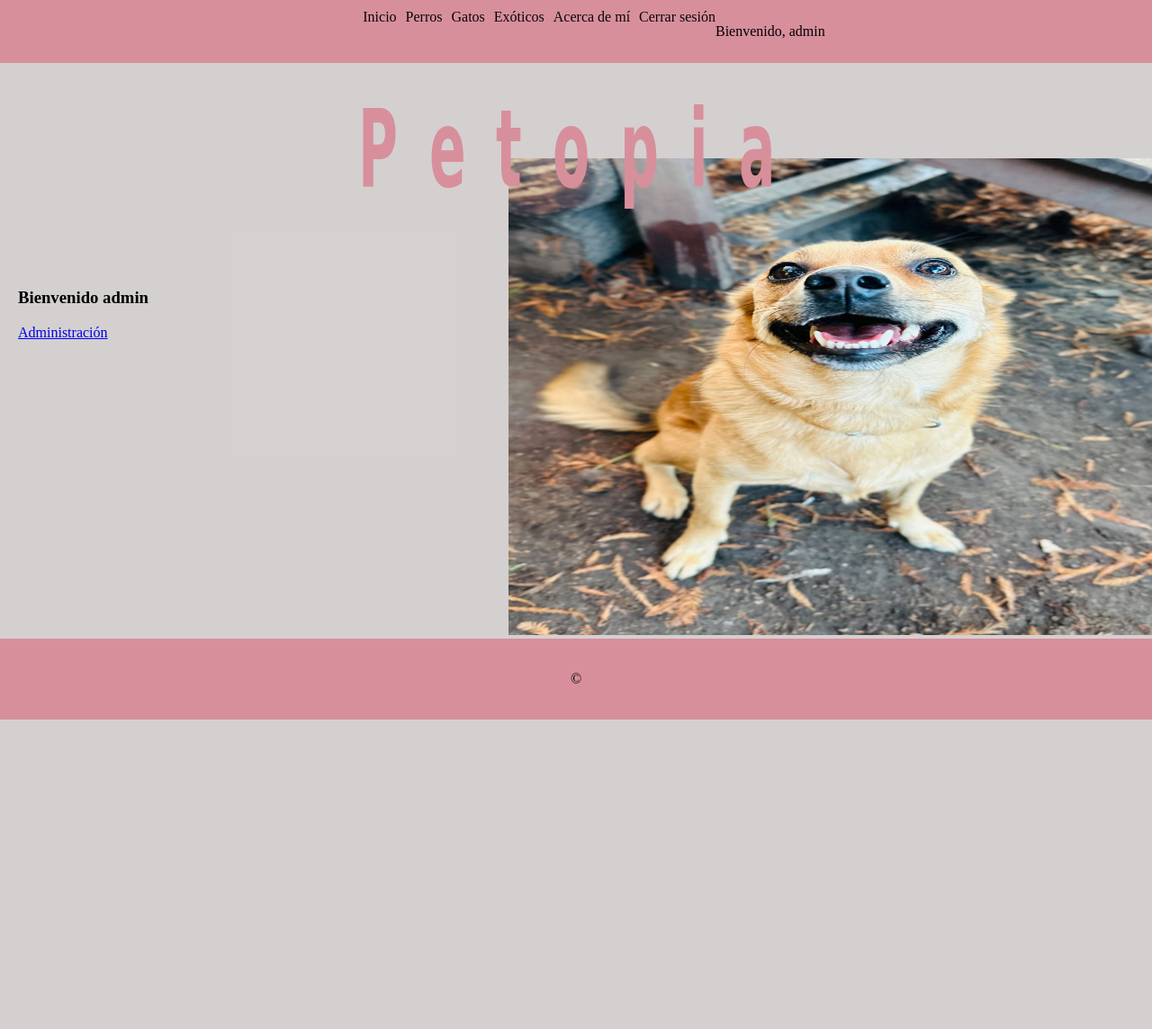
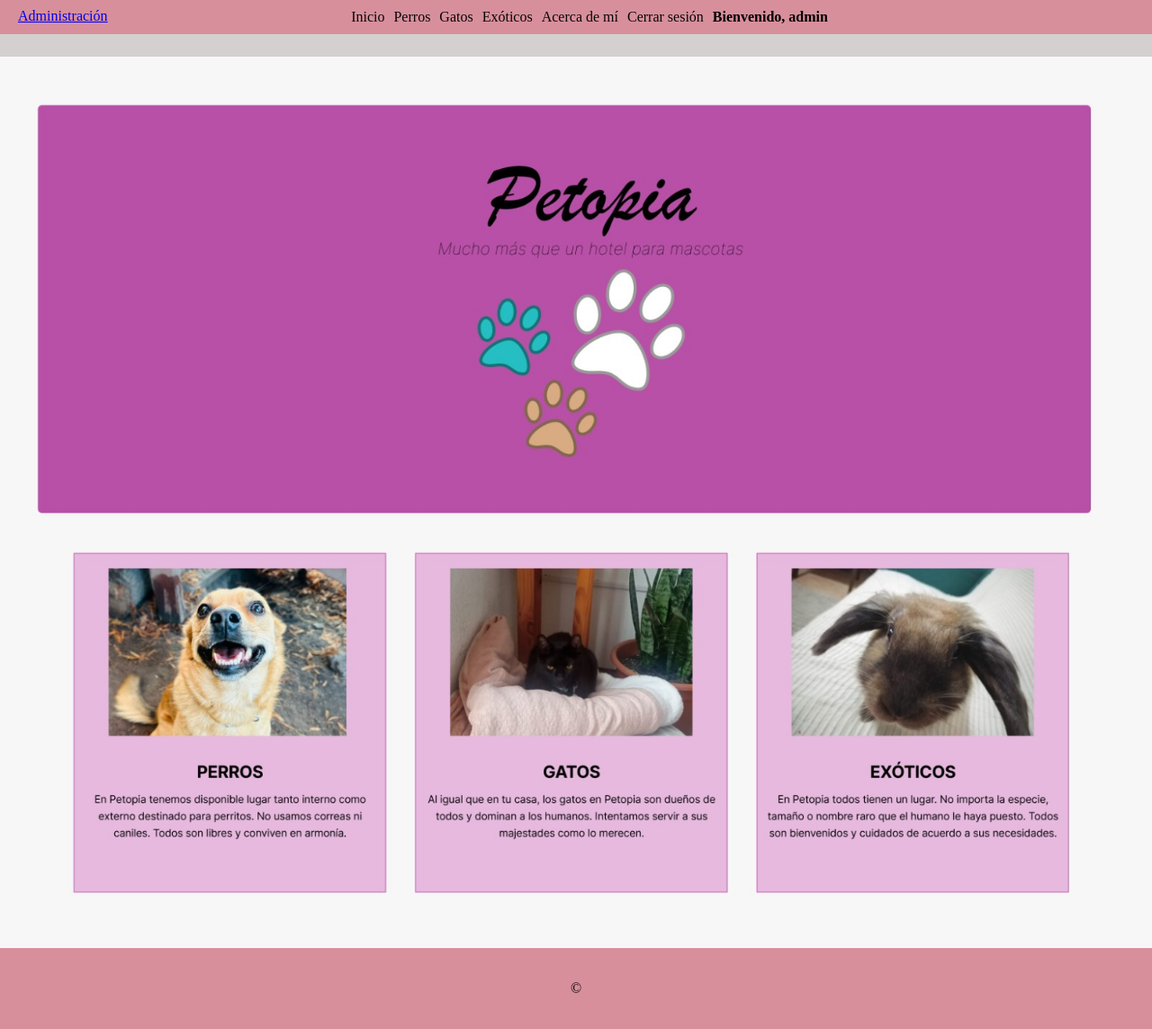
Before and after one commit to GomezSanti/3entrega, a Django app: page / in a window 1280 px wide; the page is wider, and only the part inside the window is pictured. Shown: that part at 90% size. Before the commit the page ends 800 px from the top of that part, so only its background shows below. Run offline with Django 4.2, Linux system fonts and the light colour scheme; a user stored in the database is signed in.

Commit message:
ajuste imagen index, corregire botones()

```diff
--- a/project/config/apps/home/templates/home/base.html
+++ b/project/config/apps/home/templates/home/base.html
@@ -15,6 +15,7 @@
         .navbar {
             background-color: #d88f9c;
             padding: 10px;
+            margin-bottom: -185px;
         }
 
         .navbar ul {
@@ -28,16 +29,16 @@
             margin-right: 10px;
         }
 
-        .image-container {
-            margin-top: -500px;
-            margin-left: 565px
-        }
 
         .navbar a {
             text-decoration: none;
             color: #080707;
         }
 
+        .image-container {
+            text-align: center;
+            margin-bottom: 100px;
+        }
         .hotel-title {
             text-align: center;
             font-family: 'Impact', sans-serif;
@@ -133,8 +134,8 @@
                 <li><a href="{% url 'home:agregar_exotico' %}"> Exóticos</a></li>
                 <li><a href="{% url 'home:about' %}"> Acerca de mí</a></li>
                 {% if user.is_authenticated %}
-                    <a href="{% url 'home:logout' %}" class="btn btn-primary">Cerrar sesión</a>
-                    <p>Bienvenido, {{ request.user.username }}</p>
+                    <li><a href="{% url 'home:logout' %}" class="btn btn-primary">Cerrar sesión</a><li>
+                    <span style="margin-bottom: 10px;"><strong style="font-weight: 800;">Bienvenido, {{ request.user.username }}</strong></span>
                 {% else %}
                     <a href="{% url 'home:login' %}" class="btn btn-primary">Iniciar sesión</a>
                 {% endif %}
@@ -142,13 +143,7 @@
         </div>
 
         <h1 class="hotel-title">
-            <span class="hotel-letter">P</span>
-            <span class="hotel-letter">e</span>
-            <span class="hotel-letter">t</span>
-            <span class="hotel-letter">o</span>
-            <span class="hotel-letter">p</span>
-            <span class="hotel-letter">i</span>
-            <span class="hotel-letter">a</span>
+
         </h1>
 
         <div class="content">
--- a/project/config/apps/home/templates/home/index.html
+++ b/project/config/apps/home/templates/home/index.html
@@ -3,9 +3,7 @@
 
 {% block contenido %}
 
-
 {% if user.is_authenticated %}
-        <h3>Bienvenido {{ request.user.username }} </h3>
 
 {% endif%}
 
@@ -21,9 +19,8 @@
 
 </div>
 </div>
-<div class="image-container">
-  <img src= {% static "C:\Coderhouse\3entrega\project\config\static\Web.png" %} alt="Imagen" style = "width: 750px; height: 530px; margin-right: 50px;"/>
-
-
+<div class="image-container" style="text-align: center; margin-bottom: -31px;">
+  <img src="{% static 'Web.png' %}" alt="Imagen" style="max-width: 100%; height: auto; margin: 0 auto;">
+</div>
 
 {% endblock contenido %}
```
Also changed, not shown: project/config/static/Web.png.
